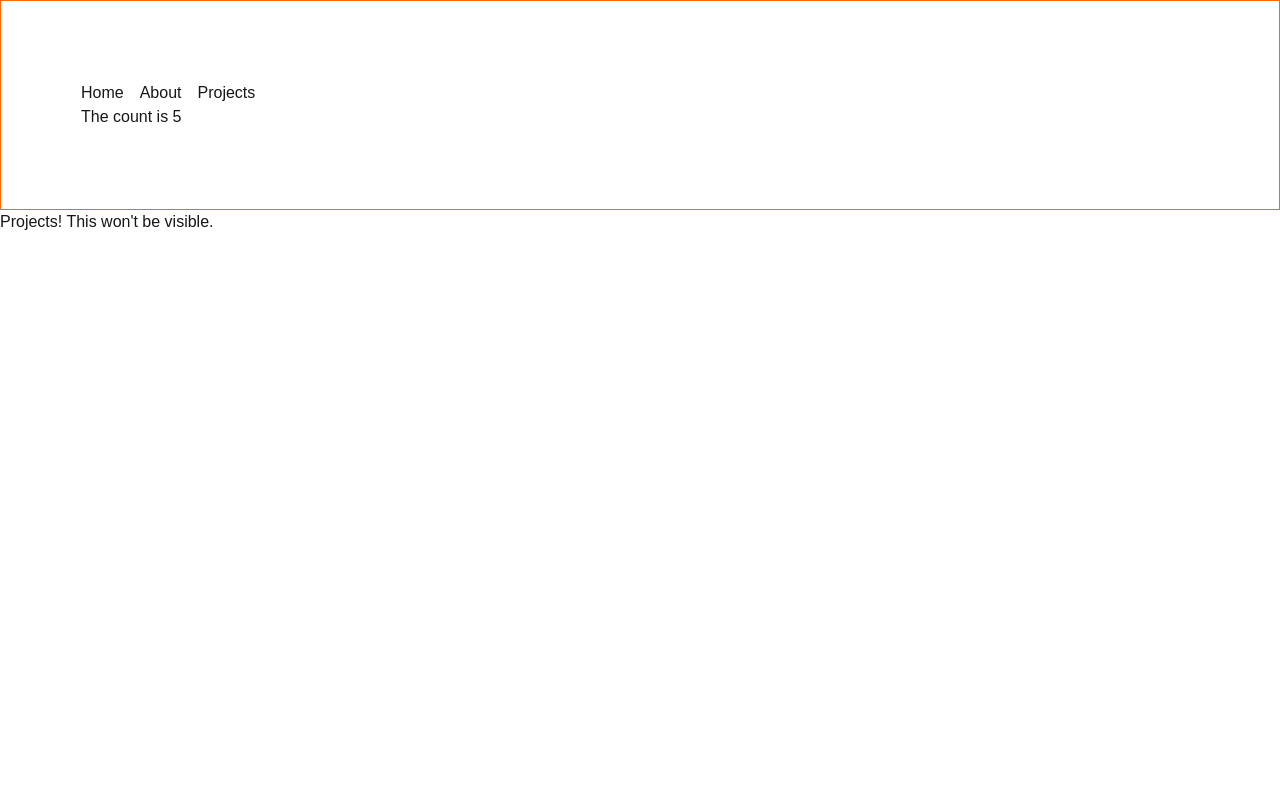
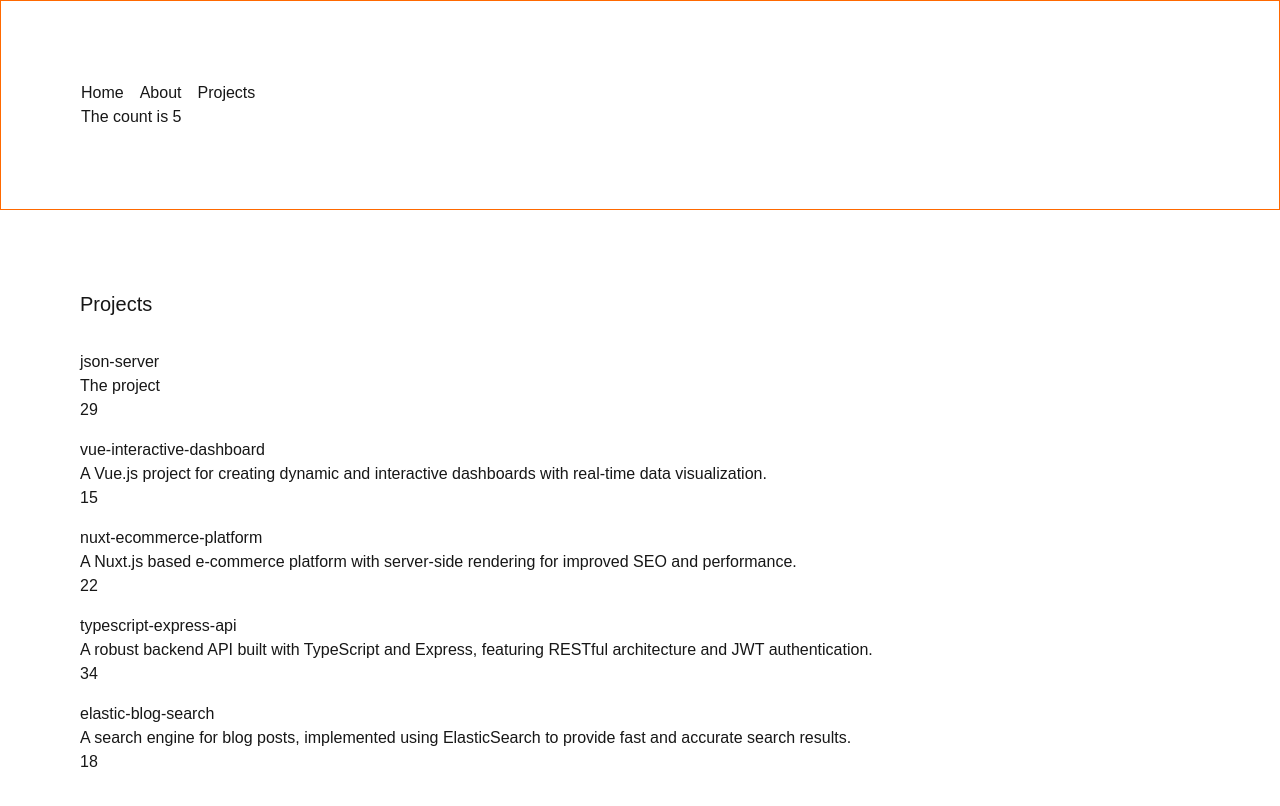
Before and after one commit to dipu4432/next-and-supabase-app, a Next.js app: page /about/projects in a window 1280 px wide. Shown: the top 806 px of the page. Built offline with nearby package versions, Linux system fonts and the light colour scheme; data requests are answered from the project's data file.

Commit message:
fetching data with fetch inside a server component

```diff
--- a/app/about/projects/page.js
+++ b/app/about/projects/page.js
@@ -1,6 +1,21 @@
-const ProjectsPage = () => {
+const ProjectsPage = async () => {
+  const response = await fetch('http://localhost:3001/repos')
+  const repos = await response.json()
+
   return (
-    <div>Projects! This won&apos;t be visible.</div>
+    <div className="p-20">
+      <h1 className="mb-8 text-xl">Projects</h1>
+
+      <ul>
+        {repos.map(repo => (
+          <li key={repo.id} className="mb-4">
+            <div>{repo.title}</div>
+            <div>{repo.description}</div>
+            <div>{repo.stargazers_count}</div>
+          </li>
+        ))}
+      </ul>
+    </div>
   )
 }
 
```
